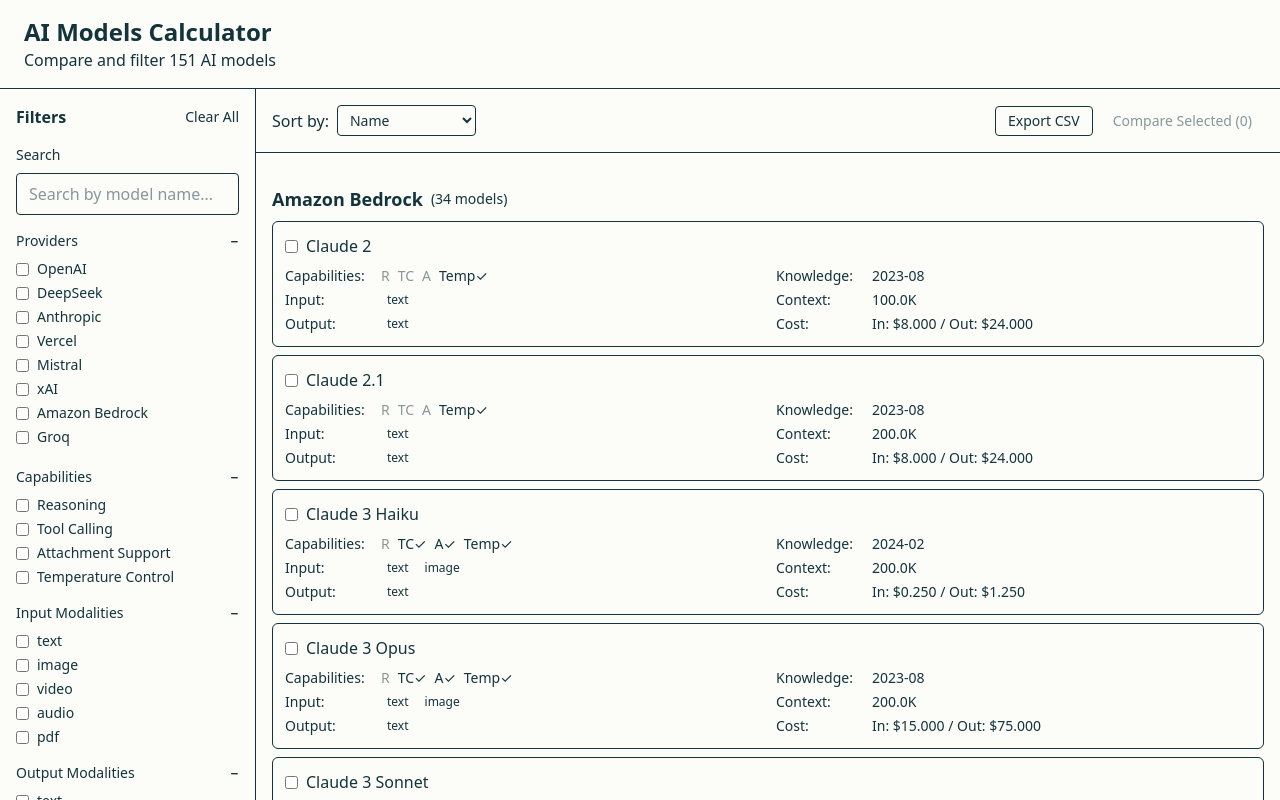
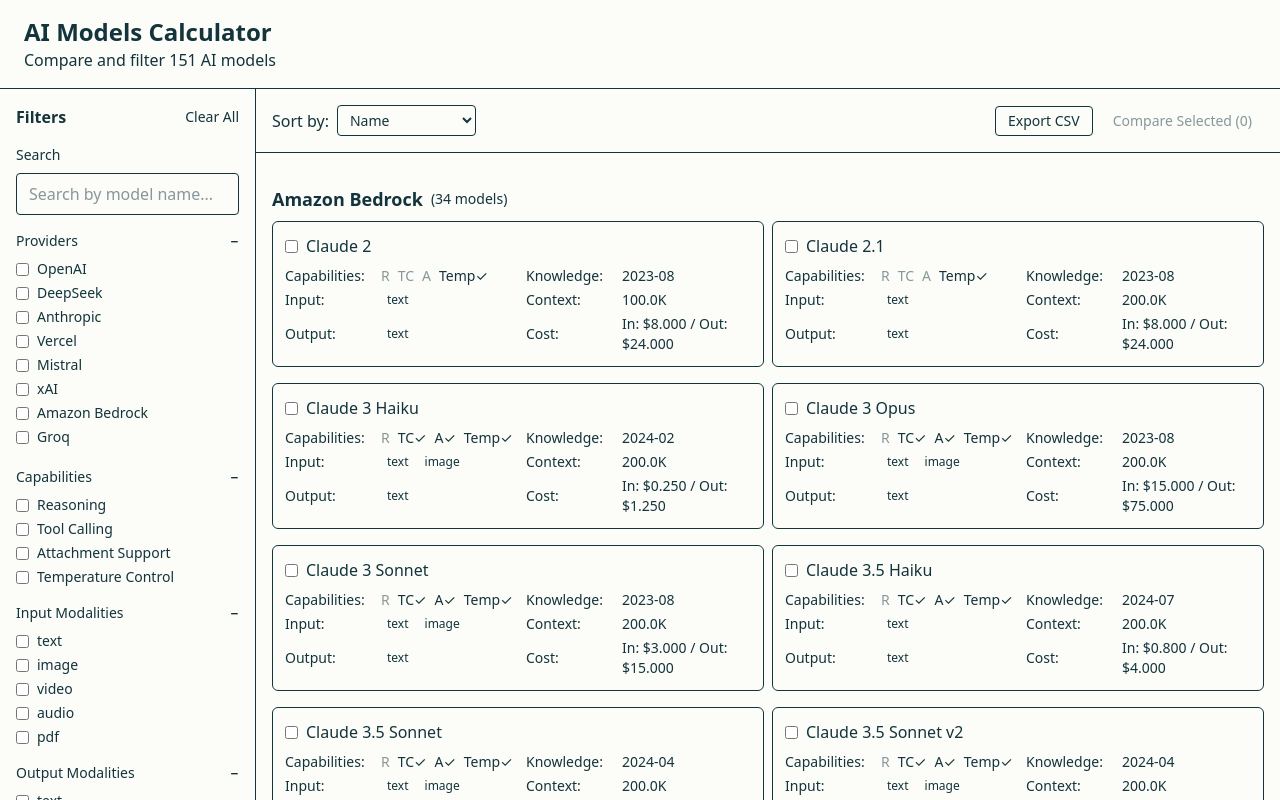
Before and after one commit to jerieljan/ui-models-dev, a React (Vite) app: page / in a window 1280 px wide. Built offline with nearby package versions, Linux system fonts and the light colour scheme; no server answers.

Commit message:
Layout changes on ModelList.jsx. - Made it do a two-column layout on xl - Did an IDE code reformat (i.e., spacing)

```diff
--- a/src/components/ModelList.jsx
+++ b/src/components/ModelList.jsx
@@ -1,4 +1,4 @@
-import React, { useState } from 'react';
+import React, {useState} from 'react';
 import ModelCard from './ModelCard';
 import Tooltip from './Tooltip';
 
@@ -26,7 +26,7 @@
                        onSort
                    }) => {
     const [tooltipData, setTooltipData] = useState(null);
-  const [tooltipPosition, setTooltipPosition] = useState({ x: 0, y: 0 });
+    const [tooltipPosition, setTooltipPosition] = useState({x: 0, y: 0});
 
     // Group models by provider
     const modelsByProvider = {};
@@ -83,7 +83,8 @@
 
     return (
         <div className="w-full">
-      <div className="flex flex-col sm:flex-row justify-between items-start sm:items-center gap-3 sm:gap-0 mb-4 p-4 bg-surface border-b border-card-border">
+            <div
+                className="flex flex-col sm:flex-row justify-between items-start sm:items-center gap-3 sm:gap-0 mb-4 p-4 bg-surface border-b border-card-border">
                 <div className="flex items-center">
                     <label htmlFor="sort-select" className="mr-2 text-text-secondary">Sort by:</label>
                     <select
@@ -137,8 +138,7 @@
                   </span>
                                 </div>
 
-                <div className="space-y-2">
-
+                                <div className="grid grid-cols-1 xl:grid-cols-2 gap-2">
                                     {models.map(model => (
                                         <ModelCard
                                             key={`${providerId}-${model.id}`}
```
Lines whose indentation alone changed are shown as unchanged.
